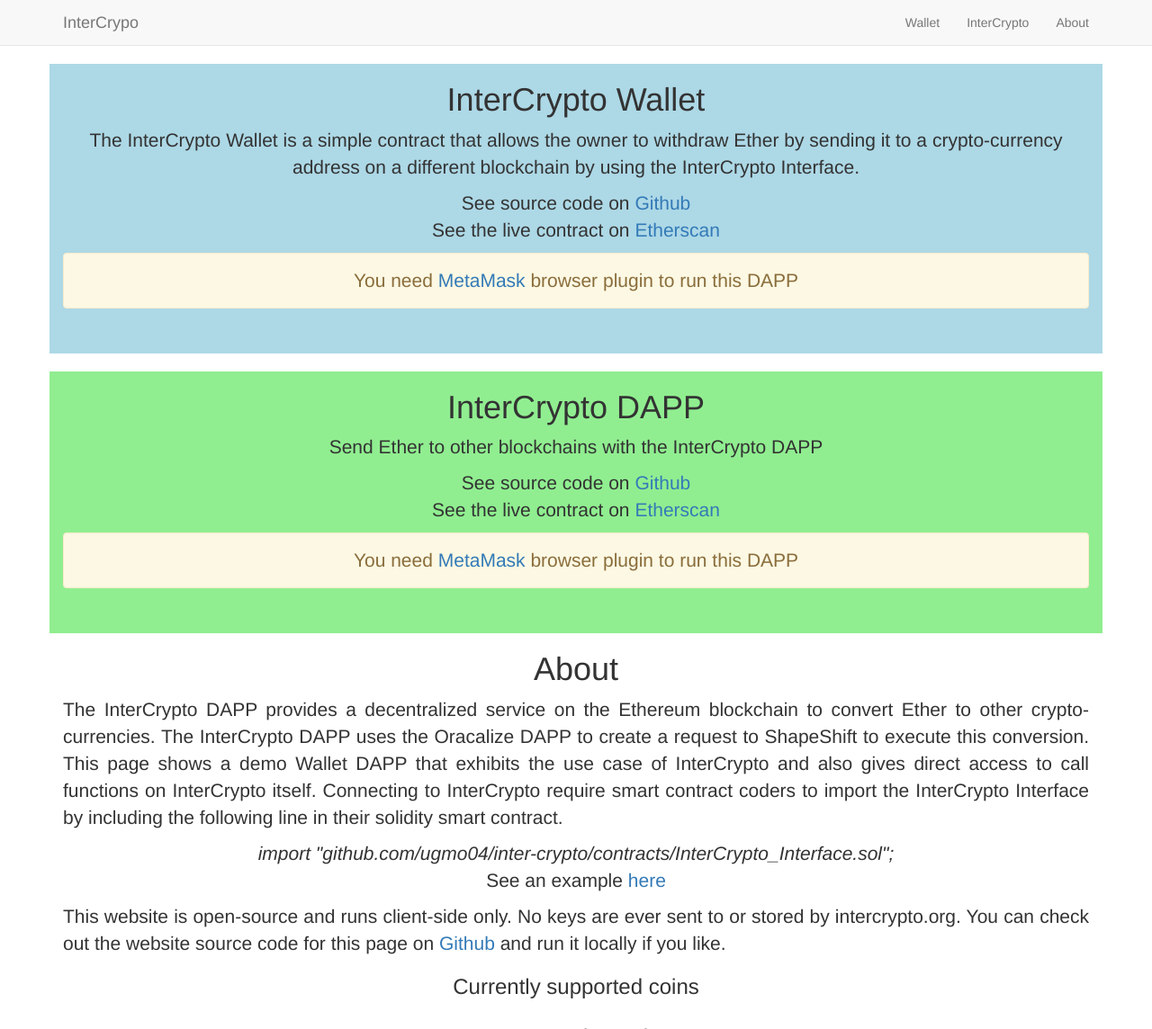
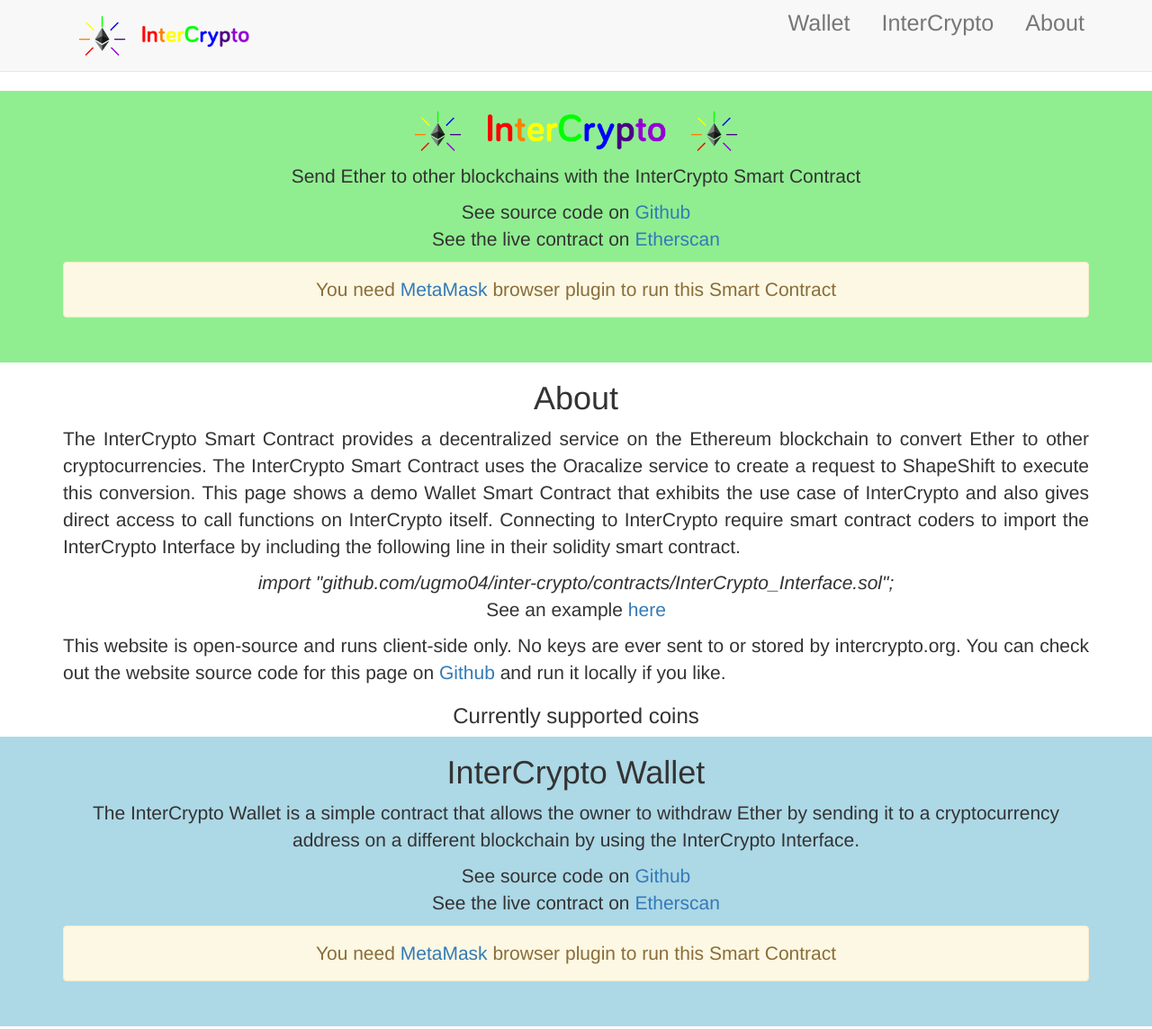
Before and after one commit to jackandtheblockstalk/inter-crypto-app, a website: page public/index.html in a window 1280 px wide. Shown: the top 1144 px of the page at 90% size. Drawn offline with nearby package versions, Linux system fonts and the light colour scheme.

Commit message:
integrated logo and changed structure a bit

```diff
--- a/public/dapp.js
+++ b/public/dapp.js
@@ -34,7 +34,7 @@
 // MetaMask injects the web3 library for us.
 window.onload = function() {
   if (typeof web3 === 'undefined') {
-    displayDAPPContent('<div class="alert alert-warning" role="alert" align="center">You need <a href="https://metamask.io/">MetaMask</a> browser plugin to run this DAPP</div>');
+    displayDAPPContent('<div class="alert alert-warning" role="alert" align="center">You need <a href="https://metamask.io/">MetaMask</a> browser plugin to run this Smart Contract</div>');
   }
   else {
     try {
@@ -43,19 +43,19 @@
 
         switch (networkId) {
           case '1': // Mainnet
-            document.getElementById('top-messages').innerHTML = '<div class="alert alert-success" role="alert">You are connected to mainnet Ethereum blockchain</div>';
+            document.getElementById('top-messages').innerHTML = '<div class="alert alert-success" role="alert">You are connected to the Ethereum blockchain</div>';
             etherscan_url = mainnet_etherscan;
             ens_address = mainnet_ens_address;
             ens_node_name = mainnet_ens_node_name;
             break;
           case '3': // Ropsten
-            document.getElementById('top-messages').innerHTML = '<div class="alert alert-success" role="alert">You are connected to the Ropsten blockchain</div><div class="alert alert-warning" role="alert">If not connected to mainet, then the final function of the InterCrypto DAPP will not work due to the inability to use ShapeShift</div>';
+            document.getElementById('top-messages').innerHTML = '<div class="alert alert-success" role="alert">You are connected to the Ropsten testnet</div><div class="alert alert-warning" role="alert">If not connected to the Ethereum mainet, then the final function of the InterCrypto Smart Contract will not work due to the inability to use ShapeShift</div>';
             etherscan_url = ropsten_etherscan;
             ens_address = ropsten_ens_address;
             ens_node_name = rinkeby_ens_node_name;
             break;
           case '4': // Rinkeby
-            document.getElementById('top-messages').innerHTML = '<div class="alert alert-success" role="alert">You are connected to the Rinkeby blockchain</div><div class="alert alert-warning" role="alert">If not connected to mainet, then the final function of the InterCrypto DAPP will not work due to the inability to use ShapeShift</div>';
+            document.getElementById('top-messages').innerHTML = '<div class="alert alert-success" role="alert">You are connected to the Rinkeby testnent</div><div class="alert alert-warning" role="alert">If not connected to the Ethereum mainet, then the final function of the InterCrypto Smart Contract will not work due to the inability to use ShapeShift</div>';
             etherscan_url = rinkeby_etherscan;
             ens_address = rinkeby_ens_address;
             ens_node_name = rinkeby_ens_node_name;
--- a/public/index.html
+++ b/public/index.html
@@ -3,7 +3,7 @@
   <head>
     <meta charset="utf-8">
     <meta name="viewport" content="width=device-width, initial-scale=1">
-    <title>InterCrypto DAPP</title>
+    <title>InterCrypto Smart Contrat</title>
 
     <!-- jQuery (necessary for Bootstrap's JavaScript plugins) -->
     <script src="https://ajax.googleapis.com/ajax/libs/jquery/1.12.4/jquery.min.js"></script>
@@ -16,7 +16,7 @@
     <link rel="stylesheet" href="lib/bootstrap-select-1.12.4-dist/css/bootstrap-select.min.css">
     <script src="lib/bootstrap-select-1.12.4-dist/js/bootstrap-select.min.js"></script>
 
-    <!-- Library of DAPP functions -->
+    <!-- Library of Smart Contract functions -->
     <script src="dapp.js"></script>
     <link href="styles.css" rel="stylesheet">
 
@@ -25,13 +25,20 @@
     <!-- Top menu -->
     <nav id="mainNav" class="navbar navbar-default navbar-fixed-top">
         <div class="container">
-            <div class="navbar-header">
-                <a class="navbar-brand page-scroll" href="#page-top">InterCrypo</a>
-            </div>
+            <!-- <div class="navbar-header">
+              <a class="navbar-brand page-scroll" href="#page-top"><img src="img/intercrypto_Logo.png" height="30px"><img src="img/intercrypto_Name.png" height="30px"></a>
+              <a class="navbar-brand page-collapse" href="#page-top"><img src="img/intercrypto_Logo.png" height="30px"><img src="img/intercrypto_Name.png" height="30px"></a>
+
+            </div> -->
 
             <div class="collapse navbar-collapse" id="bs-example-navbar-collapse-1">
+              <ul class="nav navbar-nav navbar-left">
+                  <li>
+                    <a class="page-scroll" href="#page-top"><img src="img/intercrypto_Logo.png" height="50px"><img src="img/intercrypto_Name.png" height="30px"></a>
+                  </li>
+              </ul>
               <ul class="nav navbar-nav navbar-right">
-                    <li>
+                  <li valign="middle">
                       <a class="page-scroll" href="#demo">Wallet</a>
                   </li>
                   <li>
@@ -53,61 +60,11 @@
         </div>
       </div>
 
-      <!-- Demo DAPP -->
-      <div id="demo" class="container dapp-text" align="center" style="background-color:lightblue">
-        <h1>InterCrypto Wallet</h1>
-        <p>The InterCrypto Wallet is a simple contract that allows the owner to withdraw Ether by sending it to a crypto-currency address on a different blockchain by using the InterCrypto Interface.</p>
-        <p>See source code on <a href="https://github.com/ugmo04/inter-crypto/blob/master/contracts/InterCrypto_Wallet.sol">Github</a>
-          <br>See the live contract on <a id="demo_etherscan_a" href="">Etherscan</a>
-        </p>
-        <div id="demo-dapp" align="letf">
-          <div class="row">
-            <div class="col-sm-2">Deposit to wallet</div>
-            <div class="col-sm-4">
-              <input type="text" id="demo_amount" value="0.1"></input>
-              Ether
-            </div>
-          </div>
-          <div align="center">
-            <button type="button" class="btn btn-lg btn-primary" onclick="demo_deposit()">Deposit</button>
-            <br>
-            <div id="demo_deposit_response"></div>
-          </div>
-
-          <div class="row" align="left">
-            <div class="col-sm-2">Withdraw to</div>
-            <div class="col-sm-4">
-              <select class="selectpicker" id="demo_symbol"  onchange='demo_update()'>
-                <option>Bitcoin</option>
-                <option selected="selected">Litecoin</option>
-                <option>Dash</option>
-                <option>ZCash</option>
-                <option>Dogecoin</option>
-              </select>
-            </div>
-          </div>
-          <div class="row" align="left">
-            <div class="col-sm-2">Address</div>
-            <div class="col-sm-8">
-              <input type="text" id="demo_address" value="LbZcDdMeP96ko85H21TQii98YFF9RgZg3D"></input>
-              on the <span id="demo_blockchain">Litecoin</span> blockchain
-            </div>
-          </div>
-          <div align="center">
-            <button type="button" class="btn btn-lg btn-primary" onclick="demo_withdrawal()">Withdrawal</button>
-            <br>
-            <div id="demo_withdrawal_response"></div>
-          </div>
-
-        </div>
-        <br>
-      </div>
-      <br>
-
-      <!-- InterCrypto DAPP -->
-      <div id="dapp" class="container dapp-text" align="center" style="background-color:lightgreen">
-        <h1>InterCrypto DAPP</h1>
-        <p>Send Ether to other blockchains with the InterCrypto DAPP</p>
+      <!-- InterCrypto Smart Contract -->
+      <div  style="background-color:lightgreen; background-size:cover;">
+        <div id="dapp" class="container dapp-text" align="center">
+          <h1><img src="img/intercrypto_Logo.png" height="50px"><img src="img/intercrypto_Name.png" height="50px"><img src="img/intercrypto_Logo.png" height="50px"></h1>
+          <p>Send Ether to other blockchains with the InterCrypto Smart Contract</p>
           <p>See source code on <a href="https://github.com/ugmo04/inter-crypto/blob/master/contracts/InterCrypto.sol">Github</a>
             <br>See the live contract on <a id='ic_etherscan_a' href="">Etherscan</a>
           </p>
@@ -165,13 +122,14 @@
           </div>
           <br>
         </div>
+      </div>
 
       <!-- About -->
       <div id="about" class="container dapp-text" align="justify">
 
         <h1 align="center">About</h1>
         <p>
-          The InterCrypto DAPP provides a decentralized service on the Ethereum blockchain to convert Ether to other crypto-currencies. The InterCrypto DAPP uses the Oracalize DAPP to create a request to ShapeShift to execute this conversion. This page shows a demo Wallet DAPP that exhibits the use case
+          The InterCrypto Smart Contract provides a decentralized service on the Ethereum blockchain to convert Ether to other cryptocurrencies. The InterCrypto Smart Contract uses the Oracalize service to create a request to ShapeShift to execute this conversion. This page shows a demo Wallet Smart Contract that exhibits the use case
           of InterCrypto and also gives direct access to call functions on InterCrypto itself. Connecting to InterCrypto require smart contract coders to import the InterCrypto Interface by including the following line in their solidity smart contract.
           <br>
           <div align="center"><i>import "github.com/ugmo04/inter-crypto/contracts/InterCrypto_Interface.sol";</i>
@@ -185,13 +143,64 @@
           <span id="supported_coins"></span>
         </p>
       </div>
+      <!-- Demo Smart Contract -->
+      <div  style="background-color:lightblue; background-size:cover;">
+        <div id="demo" class="container dapp-text" align="center">
+          <h1>InterCrypto Wallet</h1>
+          <p>The InterCrypto Wallet is a simple contract that allows the owner to withdraw Ether by sending it to a cryptocurrency address on a different blockchain by using the InterCrypto Interface.</p>
+          <p>See source code on <a href="https://github.com/ugmo04/inter-crypto/blob/master/contracts/InterCrypto_Wallet.sol">Github</a>
+            <br>See the live contract on <a id="demo_etherscan_a" href="">Etherscan</a>
+          </p>
+          <div id="demo-dapp" align="letf">
+            <div class="row">
+              <div class="col-sm-2">Deposit to wallet</div>
+              <div class="col-sm-4">
+                <input type="text" id="demo_amount" value="0.1"></input>
+                Ether
+              </div>
+            </div>
+            <div align="center">
+              <button type="button" class="btn btn-lg btn-primary" onclick="demo_deposit()">Deposit</button>
+              <br>
+              <div id="demo_deposit_response"></div>
+            </div>
+
+            <div class="row" align="left">
+              <div class="col-sm-2">Withdraw to</div>
+              <div class="col-sm-4">
+                <select class="selectpicker" id="demo_symbol"  onchange='demo_update()'>
+                  <option>Bitcoin</option>
+                  <option selected="selected">Litecoin</option>
+                  <option>Dash</option>
+                  <option>ZCash</option>
+                  <option>Dogecoin</option>
+                </select>
+              </div>
+            </div>
+            <div class="row" align="left">
+              <div class="col-sm-2">Address</div>
+              <div class="col-sm-8">
+                <input type="text" id="demo_address" value="LbZcDdMeP96ko85H21TQii98YFF9RgZg3D"></input>
+                on the <span id="demo_blockchain">Litecoin</span> blockchain
+              </div>
+            </div>
+            <div align="center">
+              <button type="button" class="btn btn-lg btn-primary" onclick="demo_withdrawal()">Withdrawal</button>
+              <br>
+              <div id="demo_withdrawal_response"></div>
+            </div>
+
+          </div>
+          <br>
+        </div>
+      </div>
     </header>
 
     <footer>
       <div id="donate" class="container dapp-text" align="center" class="dapp-text">
         <h3>Donate to the author</h3>
         <p>
-          This DAPP was written by Jack Tanner as part of a project for the Masters in Computer Science project at Imperial College London.
+          This Smart Contract was written by Jack Tanner as part of a project for the Masters in Computer Science project at Imperial College London.
           <br>
           <a href="https://www.linkedin.com/in/jack-tanner-57113b38/"><img src="http://blog.investis.com/en/wp-content/uploads/2016/02/Linkedin-logo.png" style="width:56px;height:56px;"></a>
           <a href="https://github.com/ugmo04"><img src="https://assets-cdn.github.com/images/modules/open_graph/github-mark.png" style="height:40px;"></a>
--- a/public/styles.css
+++ b/public/styles.css
@@ -1,6 +1,21 @@
 body {
-  padding-top: 70px;
+  padding-top: 100px;
 }
 .dapp-text {
   font-size: 150%;
 }
+nav {
+  width: 100%;
+  height: 80px;
+  /*background: -webkit-linear-gradient(#3f9a15, #388813, #3f9a15, #388813, #3f9a15);*/
+  /*background: -o-linear-gradient(#3f9a15, #388813, #3f9a15, #388813, #3f9a15);*/
+  /*background: linear-gradient(#3f9a15, #388813, #3f9a15, #388813, #3f9a15);*/
+  /*border-radius: 6px !important;
+  -moz-border-radius: 6px !important;*/
+}
+.nav a{
+    font-size: 1.8em !important;
+    }
+.nav li{
+    padding-right:5px;
+   }
```
Also changed, not shown: public/img/intercrypto_Logo.png (added), public/img/intercrypto_Logotype.png (added), public/img/intercrypto_Name.png (added). Lines whose indentation alone changed are shown as unchanged.
